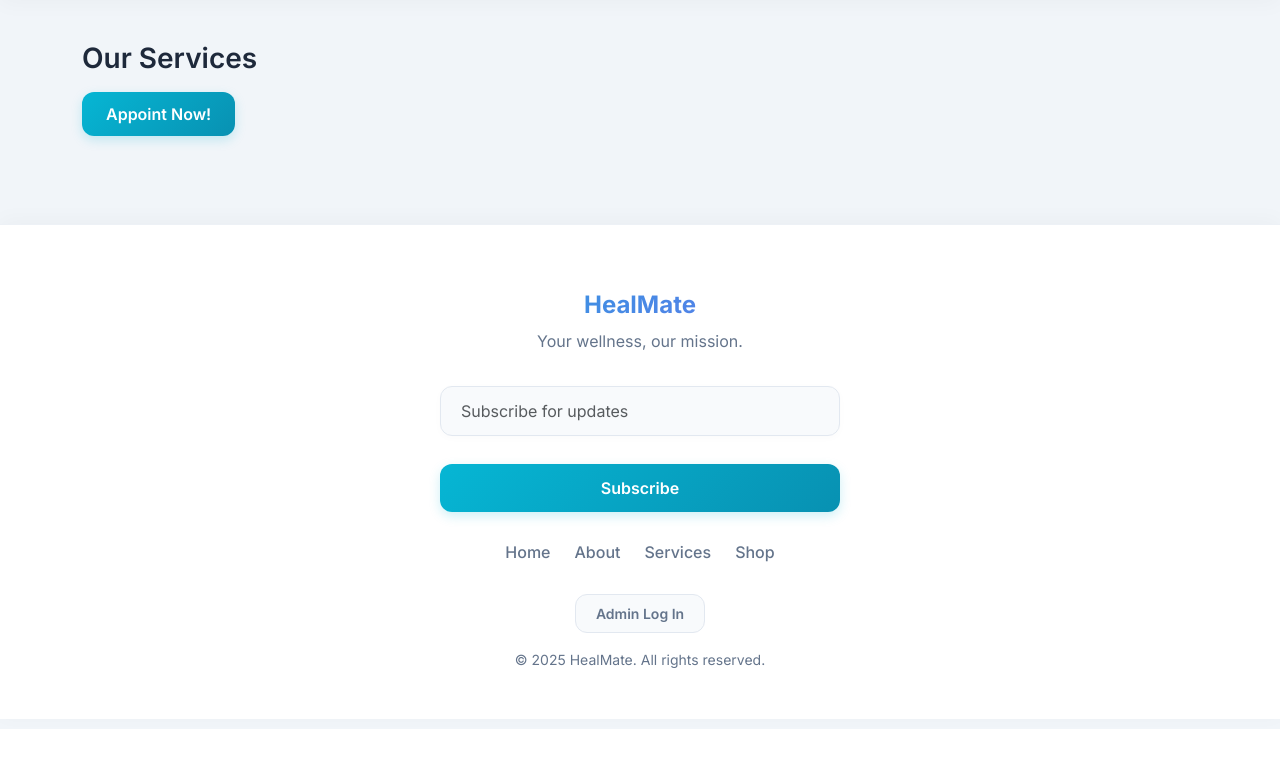
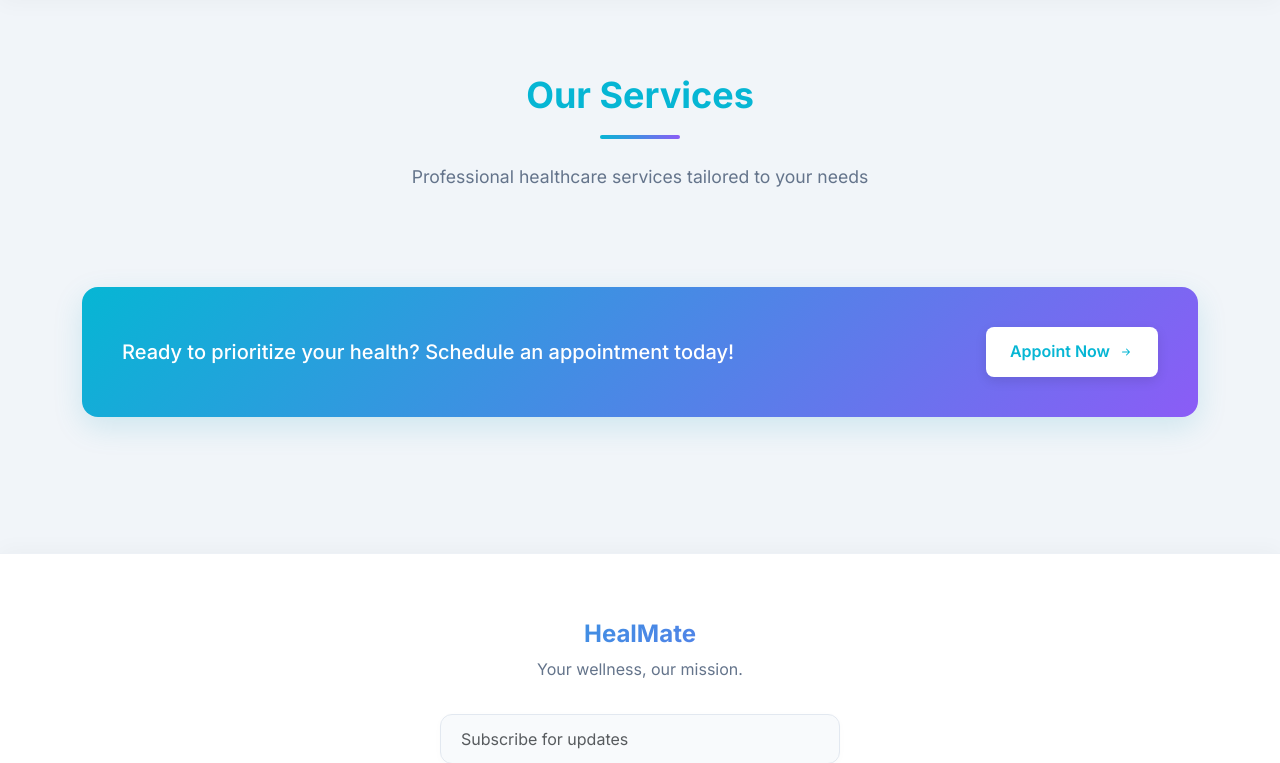
Before and after one commit to Nazneen-Nahar45/HealMate, a Django app: template templates/Service/service.html in a window 1280 px wide. Shown: the part 71-834 px from the top of the page. Before the commit the page ends 800 px from the top, so only its background shows below. Run offline with Django 3.2, Linux system fonts and the light colour scheme; the template is opened without the code that fills it, so the values that code supplies are empty.

Commit message:
Updated service.html

```diff
--- a/templates/Service/service.html
+++ b/templates/Service/service.html
@@ -1,24 +1,203 @@
 {% extends 'base.html' %}
 
 {% block content %}
-<p><h3>Our Services</h3></p>
-    <dev class="card-deck">
-        {% for s in serv %}
+<div class="services-container">
+  <div class="services-header">
+    <h2 class="services-title">Our Services</h2>
+    <div class="services-divider"></div>
+    <p class="services-subtitle">Professional healthcare services tailored to your needs</p>
+  </div>
 
-            <div class="card text-white bg-success mb-3" style="max-width: 18rem;">
-              <div class="card-body">
-                <h5 class="card-title"> {{ s.service_name }}</h5>
-                <p class="card-text">
-                    {{ s.service_for }}<br>
-                    {{ s.service_cost }}
+  <div class="services-grid">
+    {% for s in serv %}
+      <div class="service-card">
+        <div class="service-icon">
+          <svg xmlns="http://www.w3.org/2000/svg" width="24" height="24" fill="currentColor" viewBox="0 0 16 16">
+            <path d="M8 0a8 8 0 1 0 0 16A8 8 0 0 0 8 0zm3.5 7.5a.5.5 0 0 1 0 1H5.707l2.147 2.146a.5.5 0 0 1-.708.708l-3-3a.5.5 0 0 1 0-.708l3-3a.5.5 0 1 1 .708.708L5.707 7.5H11.5z"/>
+          </svg>
+        </div>
+        <div class="service-content">
+          <h3 class="service-title">{{ s.service_name }}</h3>
+          <p class="service-description">{{ s.service_for }}</p>
+          <div class="service-price">{{ s.service_cost }}</div>
+        </div>
+      </div>
+    {% endfor %}
+  </div>
 
-                </p>
+  <div class="appointment-section">
+    <p class="appointment-text">Ready to prioritize your health? Schedule an appointment today!</p>
+    <a class="appointment-button" href="{% url 's_order' %}">
+      <span>Appoint Now</span>
+      <svg xmlns="http://www.w3.org/2000/svg" width="16" height="16" fill="currentColor" viewBox="0 0 16 16">
+        <path fill-rule="evenodd" d="M4 8a.5.5 0 0 1 .5-.5h5.793L8.146 5.354a.5.5 0 1 1 .708-.708l3 3a.5.5 0 0 1 0 .708l-3 3a.5.5 0 0 1-.708-.708L10.293 8.5H4.5A.5.5 0 0 1 4 8z"/>
+      </svg>
+    </a>
+  </div>
+</div>
 
-              </div>
+<style>
+  /* Services Section Styling */
+  .services-container {
+    padding: 3rem 0;
+    max-width: 1200px;
+    margin: 0 auto;
+  }
 
-            </div>
-        {% endfor %}
-    </dev>
-    <a class="btn btn-primary" href="{% url 's_order' %}" role="button">Appoint Now!</a>
+  .services-header {
+    text-align: center;
+    margin-bottom: 3rem;
+  }
 
+  .services-title {
+    color: var(--primary, #0891b2);
+    font-size: 2.25rem;
+    font-weight: 700;
+    margin-bottom: 1rem;
+  }
+
+  .services-divider {
+    width: 80px;
+    height: 4px;
+    background: linear-gradient(90deg, var(--primary, #0891b2) 0%, var(--secondary, #6366f1) 100%);
+    margin: 0 auto 1.5rem;
+    border-radius: 2px;
+  }
+
+  .services-subtitle {
+    color: var(--dark-gray, #64748b);
+    font-size: 1.1rem;
+    max-width: 600px;
+    margin: 0 auto;
+  }
+
+  .services-grid {
+    display: grid;
+    grid-template-columns: repeat(auto-fill, minmax(300px, 1fr));
+    gap: 2rem;
+    margin-bottom: 3rem;
+  }
+
+  .service-card {
+    background: linear-gradient(135deg, #f0f9ff 0%, #e6f7ff 100%);
+    border-radius: 16px;
+    overflow: hidden;
+    box-shadow: 0 10px 25px rgba(8, 145, 178, 0.07);
+    transition: all 0.3s ease;
+    position: relative;
+    display: flex;
+    flex-direction: column;
+    padding: 2rem;
+    border-left: 4px solid var(--primary, #0891b2);
+  }
+
+  .service-card:hover {
+    transform: translateY(-5px);
+    box-shadow: 0 15px 35px rgba(8, 145, 178, 0.12);
+  }
+
+  .service-icon {
+    width: 60px;
+    height: 60px;
+    background-color: rgba(8, 145, 178, 0.1);
+    border-radius: 12px;
+    display: flex;
+    align-items: center;
+    justify-content: center;
+    margin-bottom: 1.5rem;
+    color: var(--primary, #0891b2);
+  }
+
+  .service-content {
+    flex: 1;
+  }
+
+  .service-title {
+    font-size: 1.25rem;
+    font-weight: 600;
+    color: var(--text-color, #1e293b);
+    margin-bottom: 1rem;
+  }
+
+  .service-description {
+    color: var(--dark-gray, #64748b);
+    margin-bottom: 1.5rem;
+    line-height: 1.6;
+  }
+
+  .service-price {
+    font-weight: 700;
+    font-size: 1.2rem;
+    color: var(--primary, #0891b2);
+    padding: 0.5rem 0;
+    border-top: 1px solid rgba(8, 145, 178, 0.1);
+  }
+
+  .appointment-section {
+    background: linear-gradient(135deg, var(--primary, #0891b2) 0%, var(--secondary, #6366f1) 100%);
+    border-radius: 16px;
+    padding: 2.5rem;
+    display: flex;
+    align-items: center;
+    justify-content: space-between;
+    flex-wrap: wrap;
+    gap: 1.5rem;
+    box-shadow: 0 10px 30px rgba(8, 145, 178, 0.15);
+  }
+
+  .appointment-text {
+    color: white;
+    font-size: 1.25rem;
+    font-weight: 500;
+    margin: 0;
+    flex: 1;
+    min-width: 200px;
+  }
+
+  .appointment-button {
+    background-color: white;
+    color: var(--primary, #0891b2);
+    font-weight: 600;
+    padding: 0.75rem 1.5rem;
+    border-radius: 8px;
+    display: inline-flex;
+    align-items: center;
+    gap: 0.5rem;
+    transition: all 0.2s ease;
+    text-decoration: none;
+    box-shadow: 0 4px 12px rgba(0, 0, 0, 0.1);
+  }
+
+  .appointment-button:hover {
+    transform: translateY(-2px);
+    box-shadow: 0 6px 16px rgba(0, 0, 0, 0.15);
+    color: var(--primary-dark, #0e7490);
+  }
+
+  /* Responsive Adjustments */
+  @media (max-width: 768px) {
+    .services-container {
+      padding: 2rem 1rem;
+    }
+
+    .services-title {
+      font-size: 1.75rem;
+    }
+
+    .services-grid {
+      grid-template-columns: 1fr;
+      gap: 1.5rem;
+    }
+
+    .appointment-section {
+      padding: 2rem;
+      text-align: center;
+      flex-direction: column;
+    }
+
+    .appointment-text {
+      margin-bottom: 1rem;
+    }
+  }
+</style>
 {% endblock content %}
```
